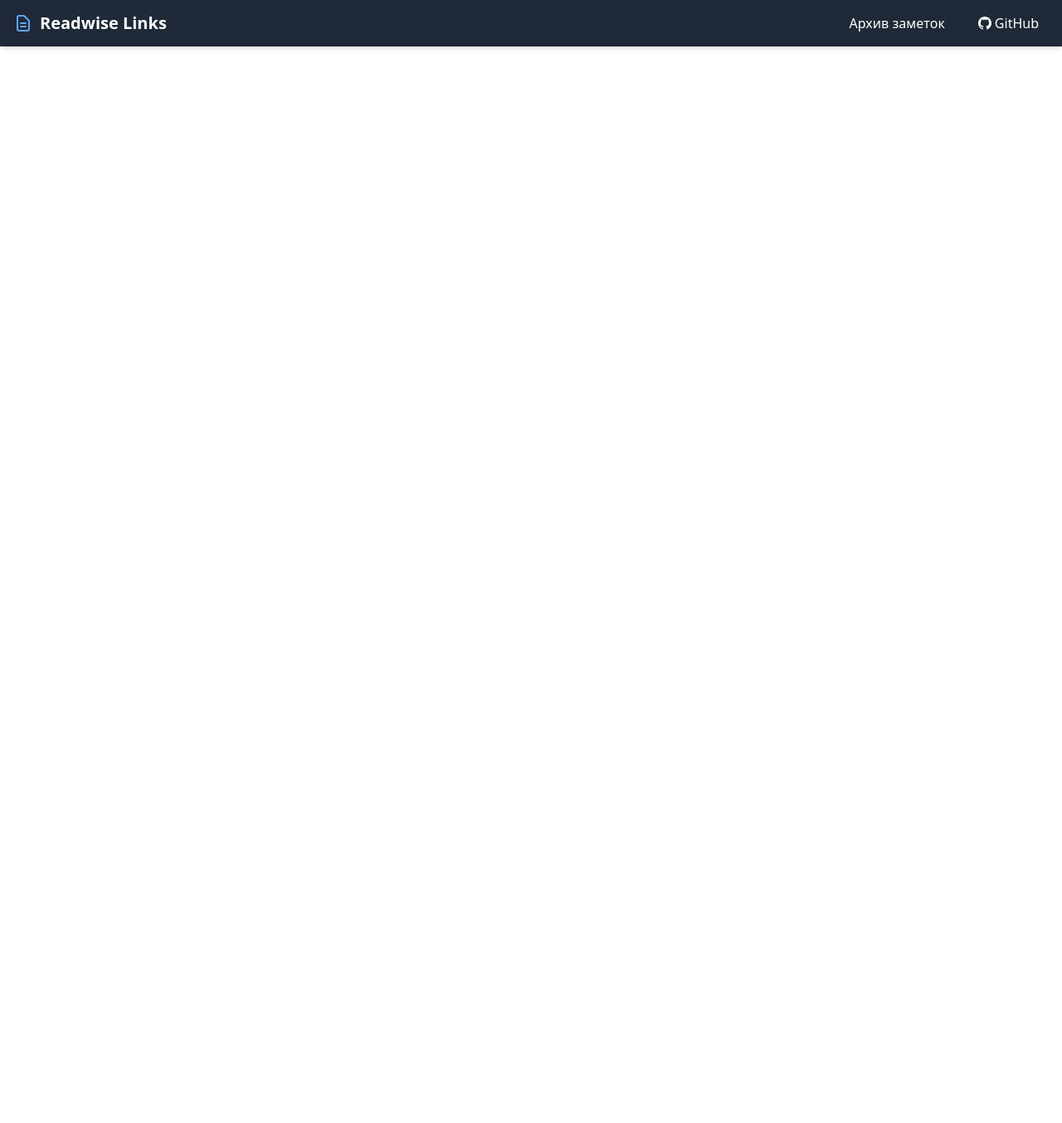
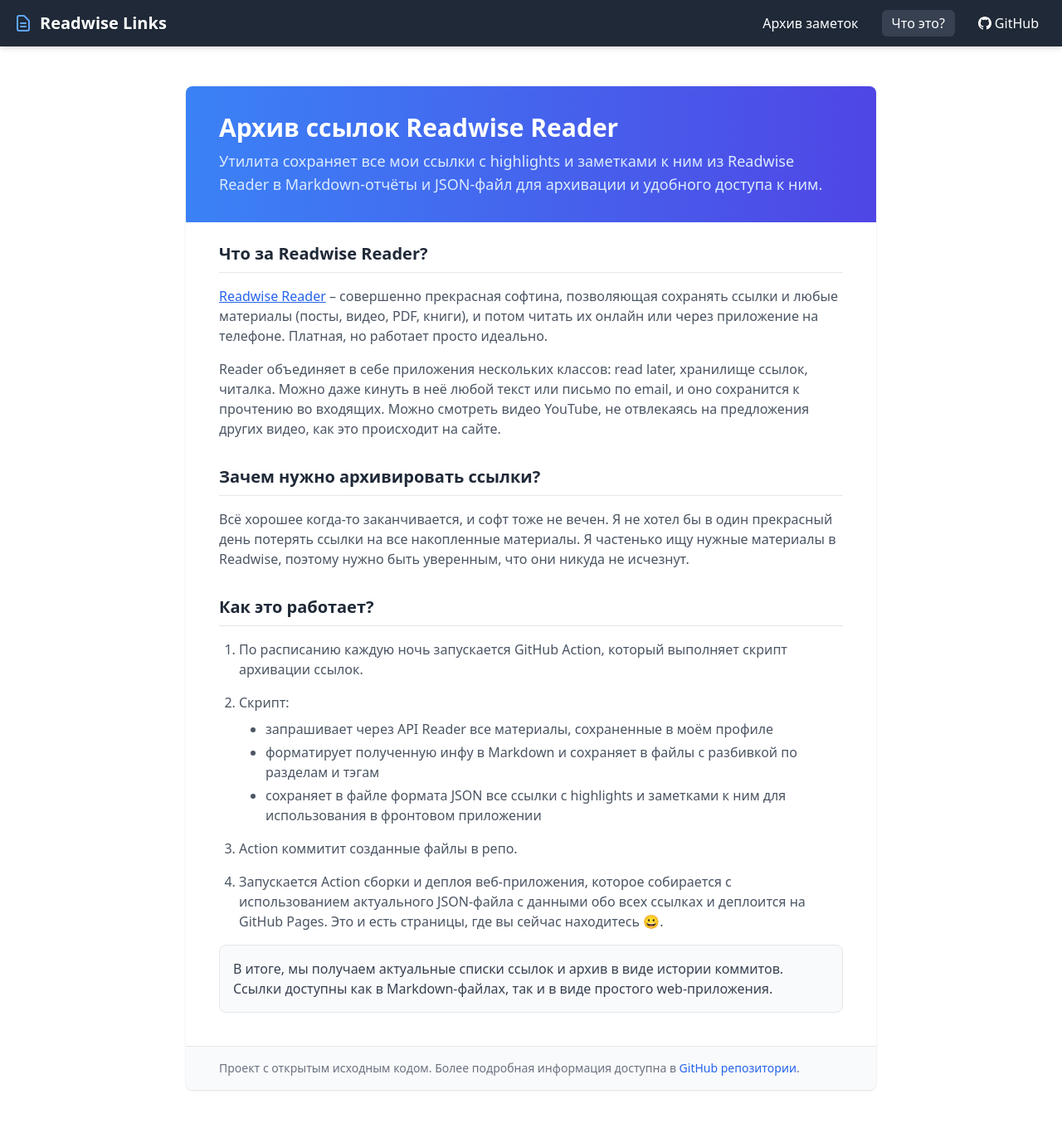
Before and after one commit to hazadus/readwise-links, a Vue app in the folder web/: page /readwise-links/about in a window 1280 px wide. Shown: the top 1354 px of the page at 83% size. Before the commit the page ends 800 px from the top, so only its background shows below. Built offline with nearby package versions, Linux system fonts and the light colour scheme.

Commit message:
feat(web): добавить страницу о проекте

```diff
--- a/web/src/components/Header.vue
+++ b/web/src/components/Header.vue
@@ -1,3 +1,9 @@
+<script setup lang="ts">
+/**
+ * Компонент заголовка страниц приложения.
+ */
+</script>
+
 <template>
   <header class="px-4 py-3 bg-gray-800 text-white shadow-md">
     <div class="container mx-auto flex flex-col md:flex-row md:items-center md:justify-between">
@@ -37,6 +43,15 @@
               >Архив заметок</router-link
             >
           </li>
+          <li class="flex items-center">
+            <router-link
+              to="/about"
+              class="px-3 py-1 rounded-md hover:bg-gray-700 transition-colors flex items-center"
+              active-class="bg-gray-700 font-medium"
+              exact
+              >Что это?</router-link
+            >
+          </li>
           <li>
             <a
               href="https://github.com/hazadus/readwise-links"
@@ -61,5 +76,3 @@
     </div>
   </header>
 </template>
-
-<script setup lang="ts"></script>
--- a/web/src/router/index.ts
+++ b/web/src/router/index.ts
@@ -1,13 +1,20 @@
 import { createRouter, createWebHistory } from "vue-router";
+import About from "../views/About.vue";
 import Home from "../views/Home.vue";
 
 const router = createRouter({
+  // Для корректной работы с GitHub Pages
   history: createWebHistory("/readwise-links/"),
   routes: [
     {
       path: "/",
       name: "home",
       component: Home,
+    },
+    {
+      path: "/about",
+      name: "about",
+      component: About,
     },
   ],
   scrollBehavior() {
--- /dev/null
+++ b/web/src/views/About.vue
@@ -0,0 +1,107 @@
+<script setup lang="ts">
+/**
+ * Страница с информацией о проекте.
+ */
+</script>
+
+<template>
+  <div class="max-w-4xl mx-auto px-4 py-8 sm:px-6 lg:px-8">
+    <div class="bg-white shadow rounded-lg overflow-hidden">
+      <!-- Header with gradient background -->
+      <div class="bg-gradient-to-r from-blue-500 to-indigo-600 px-6 py-8 sm:px-10">
+        <h1 class="text-3xl font-bold text-white">Архив ссылок Readwise Reader</h1>
+        <p class="mt-2 text-lg text-blue-100">
+          Утилита сохраняет все мои ссылки с highlights и заметками к ним из Readwise Reader в Markdown-отчёты
+          и JSON-файл для архивации и удобного доступа к ним.
+        </p>
+      </div>
+
+      <!-- Content sections -->
+      <div class="px-6 py-6 sm:px-10">
+        <section class="mb-8">
+          <h3 class="text-xl font-semibold text-gray-800 pb-2 border-b border-gray-200">
+            Что за Readwise Reader?
+          </h3>
+          <div class="mt-4 space-y-4 text-gray-600">
+            <p>
+              <a
+                href="http://read.readwise.io"
+                target="_blank"
+                class="text-blue-600 hover:text-blue-800 font-medium underline"
+                >Readwise Reader</a
+              >
+              – совершенно прекрасная софтина, позволяющая сохранять ссылки и любые материалы (посты, видео,
+              PDF, книги), и потом читать их онлайн или через приложение на телефоне. Платная, но работает
+              просто идеально.
+            </p>
+            <p>
+              Reader объединяет в себе приложения нескольких классов: read later, хранилище ссылок, читалка.
+              Можно даже кинуть в неё любой текст или письмо по email, и оно сохранится к прочтению во
+              входящих. Можно смотреть видео YouTube, не отвлекаясь на предложения других видео, как это
+              происходит на сайте.
+            </p>
+          </div>
+        </section>
+
+        <section class="mb-8">
+          <h3 class="text-xl font-semibold text-gray-800 pb-2 border-b border-gray-200">
+            Зачем нужно архивировать ссылки?
+          </h3>
+          <p class="mt-4 text-gray-600">
+            Всё хорошее когда-то заканчивается, и софт тоже не вечен. Я не хотел бы в один прекрасный день
+            потерять ссылки на все накопленные материалы. Я частенько ищу нужные материалы в Readwise, поэтому
+            нужно быть уверенным, что они никуда не исчезнут.
+          </p>
+        </section>
+
+        <section class="mb-4">
+          <h3 class="text-xl font-semibold text-gray-800 pb-2 border-b border-gray-200">Как это работает?</h3>
+          <div class="mt-4 text-gray-600">
+            <ol class="list-decimal pl-6 space-y-4">
+              <li>
+                По расписанию каждую ночь запускается GitHub Action, который выполняет скрипт архивации
+                ссылок.
+              </li>
+              <li>
+                Скрипт:
+                <ul class="list-disc pl-8 mt-2 space-y-1">
+                  <li>запрашивает через API Reader все материалы, сохраненные в моём профиле</li>
+                  <li>
+                    форматирует полученную инфу в Markdown и сохраняет в файлы с разбивкой по разделам и тэгам
+                  </li>
+                  <li>
+                    сохраняет в файле формата JSON все ссылки с highlights и заметками к ним для использования
+                    в фронтовом приложении
+                  </li>
+                </ul>
+              </li>
+              <li>Action коммитит созданные файлы в репо.</li>
+              <li>
+                Запускается Action сборки и деплоя веб-приложения, которое собирается с использованием
+                актуального JSON-файла с данными обо всех ссылках и деплоится на GitHub Pages. Это и есть
+                страницы, где вы сейчас находитесь 😀.
+              </li>
+            </ol>
+            <p class="mt-4 p-4 bg-gray-50 rounded-lg border border-gray-200 text-gray-700">
+              В итоге, мы получаем актуальные списки ссылок и архив в виде истории коммитов. Ссылки доступны
+              как в Markdown-файлах, так и в виде простого web-приложения.
+            </p>
+          </div>
+        </section>
+      </div>
+
+      <!-- Footer -->
+      <div class="bg-gray-50 px-6 py-4 sm:px-10 border-t border-gray-200">
+        <p class="text-sm text-gray-500">
+          Проект с открытым исходным кодом. Более подробная информация доступна в
+          <a
+            href="https://github.com/hazadus/readwise-links"
+            target="_blank"
+            class="text-blue-600 hover:text-blue-800"
+            >GitHub репозитории</a
+          >.
+        </p>
+      </div>
+    </div>
+  </div>
+</template>
--- a/web/vite.config.ts
+++ b/web/vite.config.ts
@@ -19,6 +19,7 @@
       external: ["@/assets/note.json"],
     },
   },
+  // Для корректной работы с GitHub Pages
   // Reference: https://vitejs.dev/guide/static-deploy.html#github-pages
   base: "/readwise-links/",
 });
```
Also changed, not shown: 1 other file (tests, documents, lock files or other folders).
